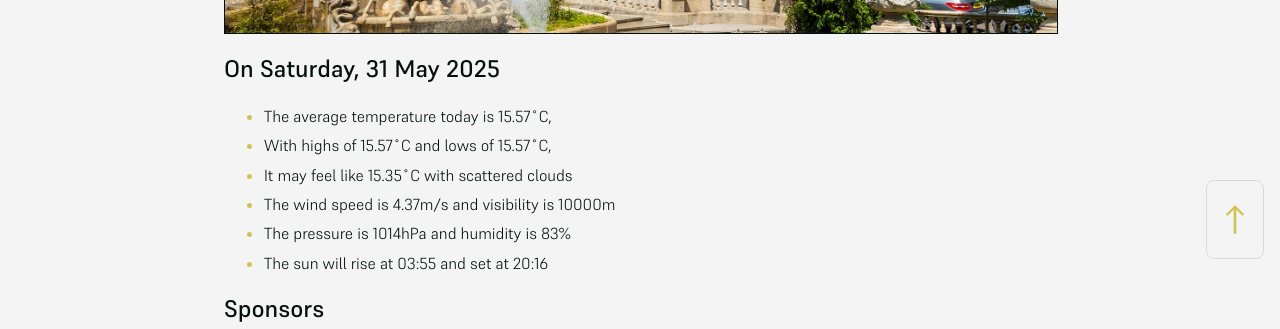
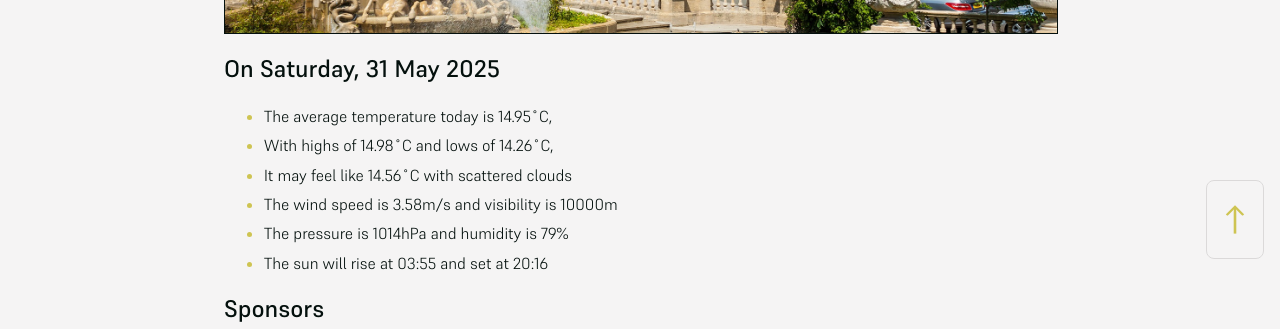
Before and after one commit to mat-0/cheltenham-open-data, a Jekyll site: the page built from index.md, in a window 1280 px wide. Shown: the part 625-954 px from the top of the page. Built offline with Jekyll 4.4.1, drawn with Linux system fonts in a browser that asks for light colours.

Commit message:
Updated 2025-05-31 21:58:06

```diff
--- a/index.md
+++ b/index.md
@@ -10,11 +10,11 @@ seo: Menu
 <!-- weather_marker starts -->
 ## On Saturday, 31 May 2025
 
-- The average temperature today is 15.57˚C,
-- With highs of 15.57˚C and lows of 15.57˚C,
-- It may feel like 15.35˚C with scattered clouds
-- The wind speed is 4.37m/s and visibility is 10000m
-- The pressure is 1014hPa and humidity is 83%
+- The average temperature today is 14.95˚C,
+- With highs of 14.98˚C and lows of 14.26˚C,
+- It may feel like 14.56˚C with scattered clouds
+- The wind speed is 3.58m/s and visibility is 10000m
+- The pressure is 1014hPa and humidity is 79%
 - The sun will rise at 03:55 and set at 20:16
 
 <!-- weather_marker ends -->
```
Also changed, not shown: _data/flood.json (+5 -27 lines), _pages/news.md (+4 -4 lines).
